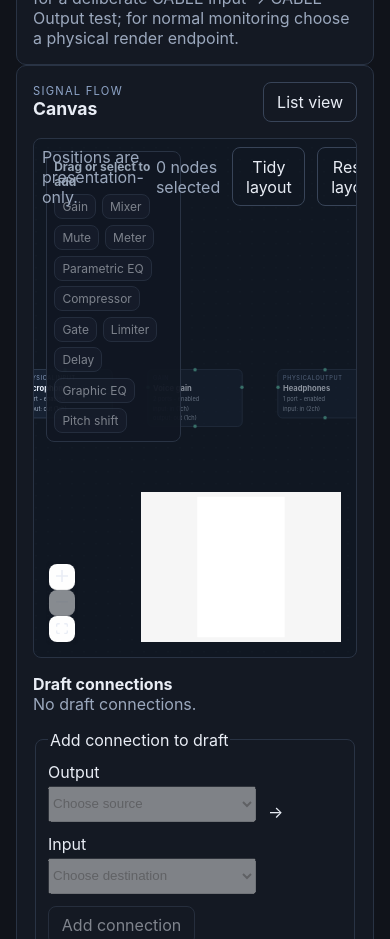
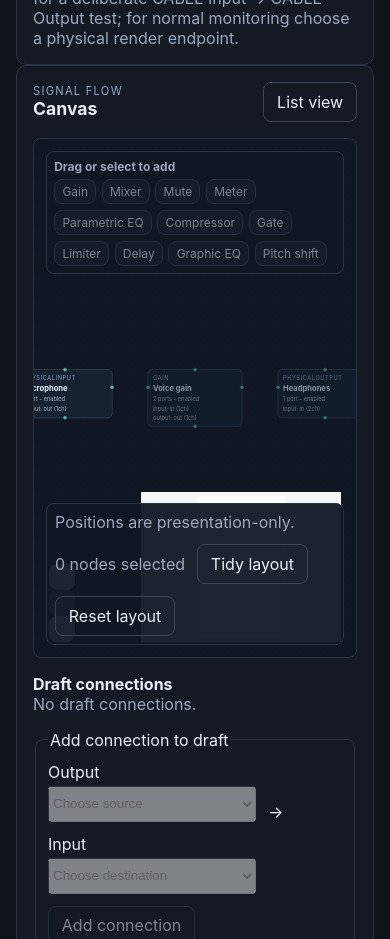
Before and after one commit to MrDesjardins/audiorouter, a React (Vite) app in the folder ui/: page / in a window 390 px wide. Shown: the part 7040-7979 px from the top of the page. Built offline with nearby package versions, Linux system fonts and the light colour scheme.

Commit message:
fix: anchor responsive canvas toolbar

```diff
--- a/ui/src/styles.css
+++ b/ui/src/styles.css
@@ -38,7 +38,7 @@ h1, h2, h3, p { margin: 0; } h1 { font-size: 1.3rem; } h2 { font-size: 1.1rem; }
 .canvas-library strong { width: 100%; font-size: .75rem; color: var(--muted, #9aa7b8); }
 .canvas-library button { cursor: grab; padding: .25rem .45rem; font-size: .75rem; }
 .canvas-library button:active { cursor: grabbing; }
-.session-flow-toolbar { position: absolute; z-index: 5; display: flex; align-items: center; gap: .75rem; padding: .5rem; }
+.session-flow-toolbar { position: absolute; z-index: 5; right: .75rem; bottom: .75rem; left: .75rem; display: flex; flex-wrap: wrap; align-items: center; gap: .75rem; padding: .5rem; border: 1px solid #293344; border-radius: 8px; background: rgba(16, 23, 34, .94); }
 .session-flow-canvas .react-flow__node { font-size: .85rem; }
 .session-flow-canvas .react-flow__handle { width: .55rem; height: .55rem; opacity: .85; background: var(--accent, #65d1b5); border: 1px solid var(--panel, #162132); }
 .flow-node-content { display: grid; gap: .25rem; text-align: left; }
@@ -80,4 +80,7 @@ h1, h2, h3, p { margin: 0; } h1 { font-size: 1.3rem; } h2 { font-size: 1.1rem; }
 .theme-high-contrast button, .theme-high-contrast input, .theme-high-contrast select { color: #fff; background: #000; border-color: #fff; }
 .theme-high-contrast .muted, .theme-high-contrast .node-card p, .theme-high-contrast small, .theme-high-contrast .status-detail { color: #fff; }
 .theme-high-contrast .compact-status-panel { background: #000; border-color: #fff; }
+.theme-high-contrast .canvas-library, .theme-high-contrast .session-flow-toolbar { background: #000; border-color: #fff; }
+.theme-light .canvas-library, .theme-light .session-flow-toolbar { background: rgb(255 255 255 / 94%); border-color: #b7c2d1; }
 @media (max-width: 760px) { .compact-status-panel { align-items: flex-start; flex-direction: column; margin: 1rem; } }
+@media (max-width: 900px) { .canvas-library { max-width: calc(100% - 1.5rem); } .session-flow-canvas { height: min(520px, 70vh); } }
```
Also changed, not shown: 2 other files (tests, documents, lock files or other folders).
